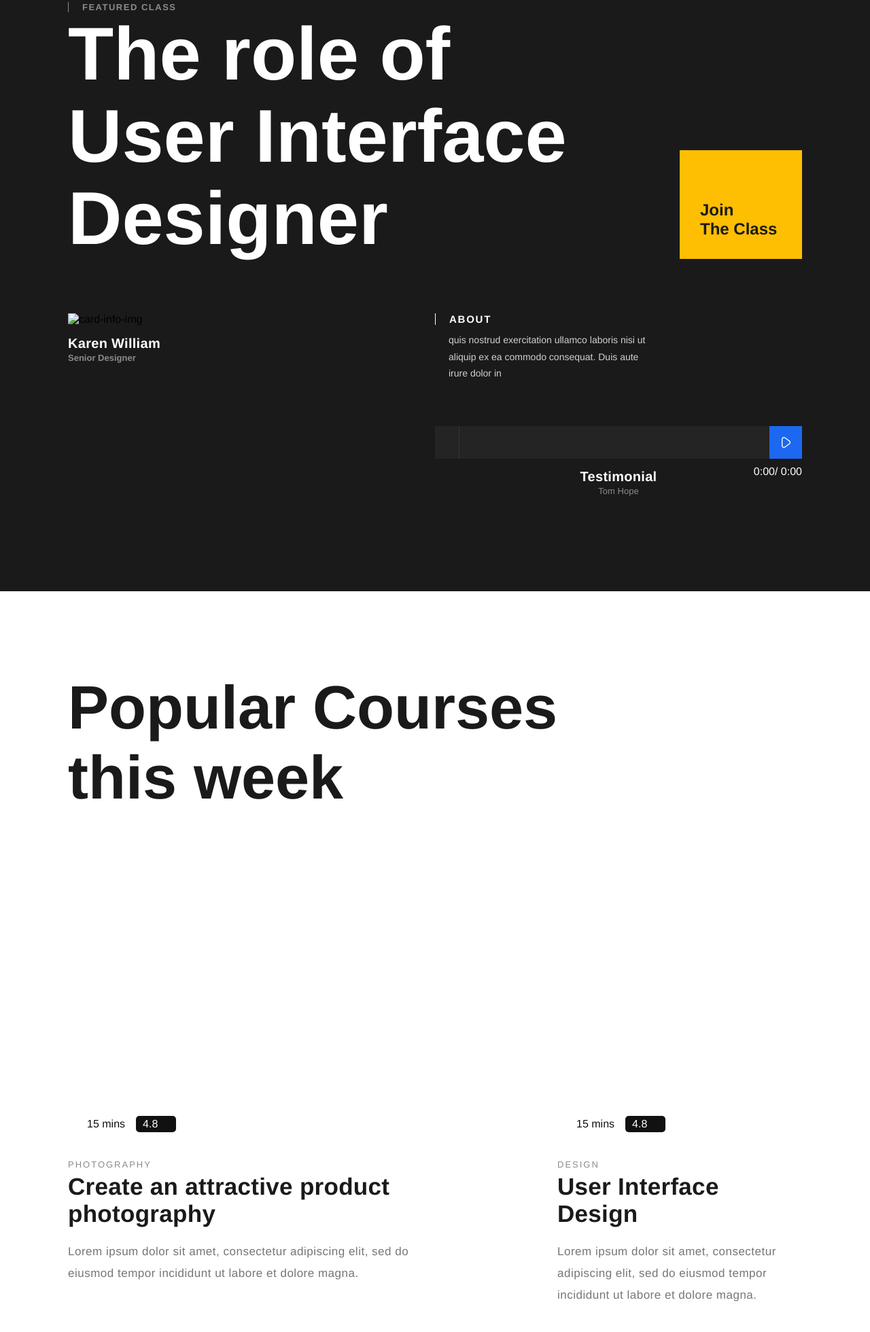
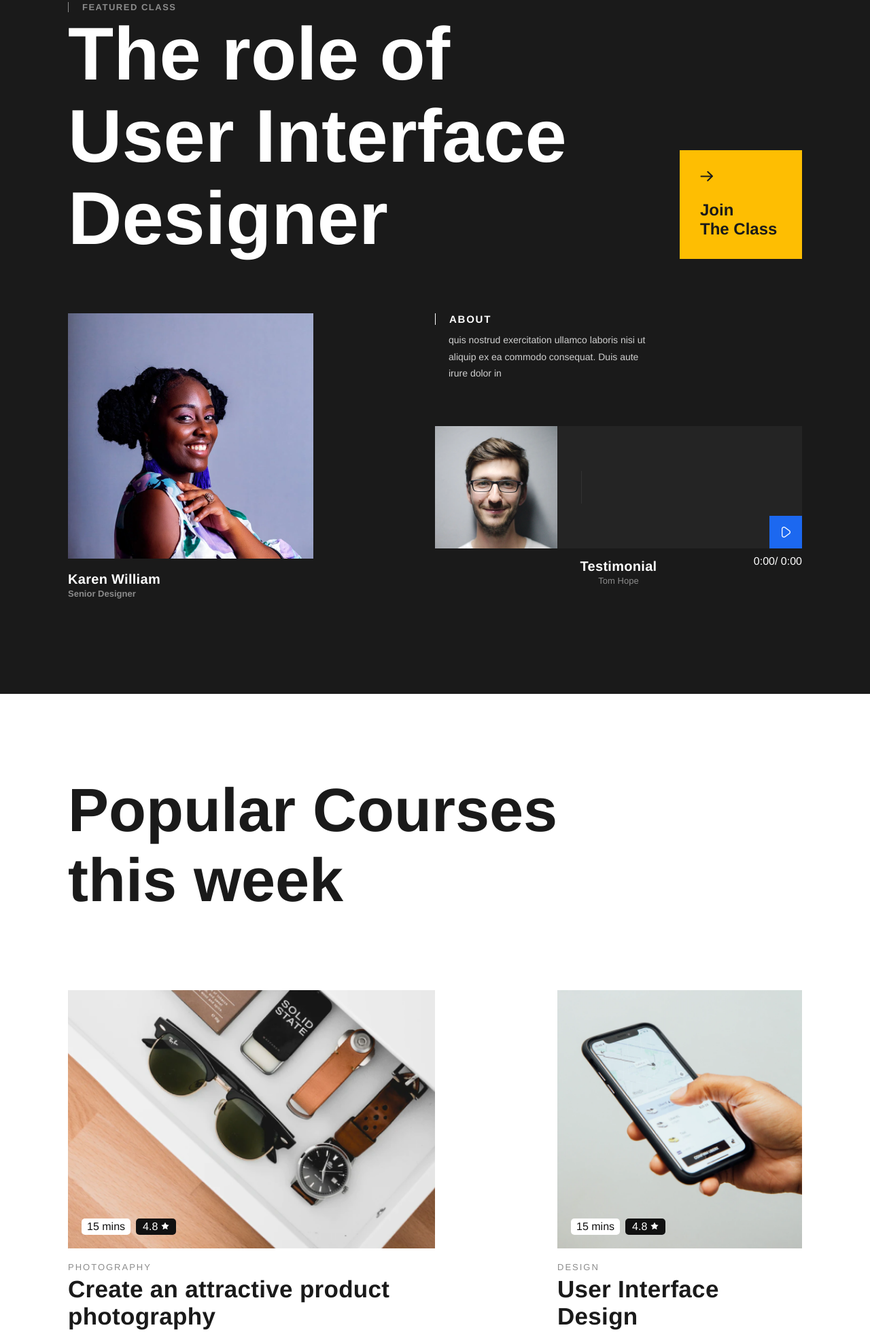
Before and after one commit to EgorPopysk/courses, a plain HTML site: page index.html in a window 1280 px wide. Shown: the part 227-2187 px from the top of the page at 68% size. Drawn offline with nearby package versions, Linux system fonts and the light colour scheme; the site is published under a folder, as on GitHub Pages, so addresses that start at the root find nothing; no server answers.

Commit message:
fix img
fix images

```diff
--- a/index.html
+++ b/index.html
@@ -37,7 +37,7 @@
                 </h1>
 
                 <a href="#" class="join">
-                    <img src="/img/icons/arrow.svg" alt="">
+                    <img src="./img/icons/arrow.svg" alt="">
                     <div class="join-text">Join <br> The Class </div>
                 </a>
 
@@ -46,7 +46,7 @@
             <section class="header-info-block">
 
                 <div class="card-info">
-                    <img src="/img/girl-avatar.png" alt="card-info-img">
+                    <img src="./img/girl-avatar.png" alt="card-info-img">
                     <h2 class="info-title">Karen William</h2>
                     <span class="info-subtitle">Senior Designer</span>
                 </div>
@@ -61,7 +61,7 @@
 
                     <div class="audio-holder">
                         <div class="audio-block">
-                            <img src="/img/man-avatar.png" alt="">
+                            <img src="./img/man-avatar.png" alt="">
                             <div class="audio-container">
                                 <div class="audio-detail">
                                     <div class=" control">
@@ -102,7 +102,7 @@
 							<span class="btn-time">15 mins</span>
 							<span class="btn-rating">
 								4.8
-								<img src="/img/icons/star.svg" height="12" width="12"  alt="">
+								<img src="./img/icons/star.svg" height="12" width="12"  alt="">
 							</span>
 						</div>
 
@@ -120,7 +120,7 @@
 							<span class="btn-time">15 mins</span>
 							<span class="btn-rating">
 								4.8
-								<img src="/img/icons/star.svg" height="12" width="12"  alt="">
+								<img src="./img/icons/star.svg" height="12" width="12"  alt="">
 							</span>
 						</div>
 
@@ -140,7 +140,7 @@
 							<span class="btn-time">15 mins</span>
 							<span class="btn-rating">
 								4.8
-								<img src="/img/icons/star.svg" height="12" width="12"  alt="">
+								<img src="./img/icons/star.svg" height="12" width="12"  alt="">
 							</span>
 						</div>
 
@@ -158,7 +158,7 @@
 							<span class="btn-time">15 mins</span>
 							<span class="btn-rating">
 								4.8
-								<img src="/img/icons/star.svg" height="12" width="12"  alt="">
+								<img src="./img/icons/star.svg" height="12" width="12"  alt="">
 							</span>
 						</div>
 
@@ -188,7 +188,7 @@
                             <span class="course-count">125 course</span>
                         </div>
                     </div>
-                    <img src="/img/icons/arrow.svg" width="18" alt="">
+                    <img src="./img/icons/arrow.svg" width="18" alt="">
                 </section>
 
                 <section class="footer-row">
@@ -199,7 +199,7 @@
                             <span class="course-count">125 course</span>
                         </div>
                     </div>
-                    <img src="/img/icons/arrow.svg" width="18" alt="">
+                    <img src="./img/icons/arrow.svg" width="18" alt="">
                 </section>
 
                 <section class="footer-row">
@@ -210,7 +210,7 @@
                             <span class="course-count">125 course</span>
                         </div>
                     </div>
-                    <img src="/img/icons/arrow.svg" width="18" alt="">
+                    <img src="./img/icons/arrow.svg" width="18" alt="">
                 </section>
 
                 <section class="footer-row">
@@ -221,7 +221,7 @@
                             <span class="course-count">125 course</span>
                         </div>
                     </div>
-                    <img src="/img/icons/arrow.svg" width="18" alt="">
+                    <img src="./img/icons/arrow.svg" width="18" alt="">
                 </section>
 
             </section>
--- a/style.css
+++ b/style.css
@@ -265,7 +265,7 @@
 }
 
 .img-card-1 {
-    background-image: url(/img/card-1.png);
+    background-image: url(./img/card-1.png);
 }
 
 .btn-time {
@@ -310,15 +310,15 @@
 }
 
 .img-card-2 {
-    background-image: url(/img/card-2.png);
+    background-image: url(./img/card-2.png);
 }
 
 .img-card-3 {
-    background-image: url(/img/card-3.png);
+    background-image: url(./img/card-3.png);
 }
 
 .img-card-4 {
-    background-image: url(/img/card-4.png);
+    background-image: url(./img/card-4.png);
 }
 
 .footer {
```
